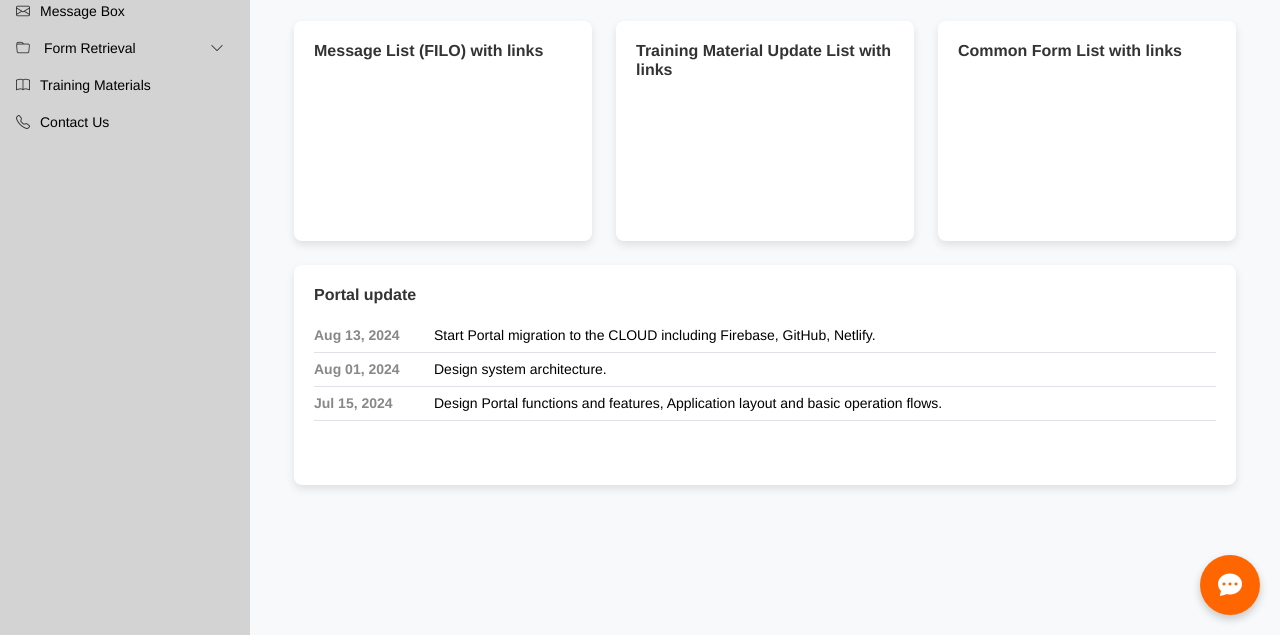
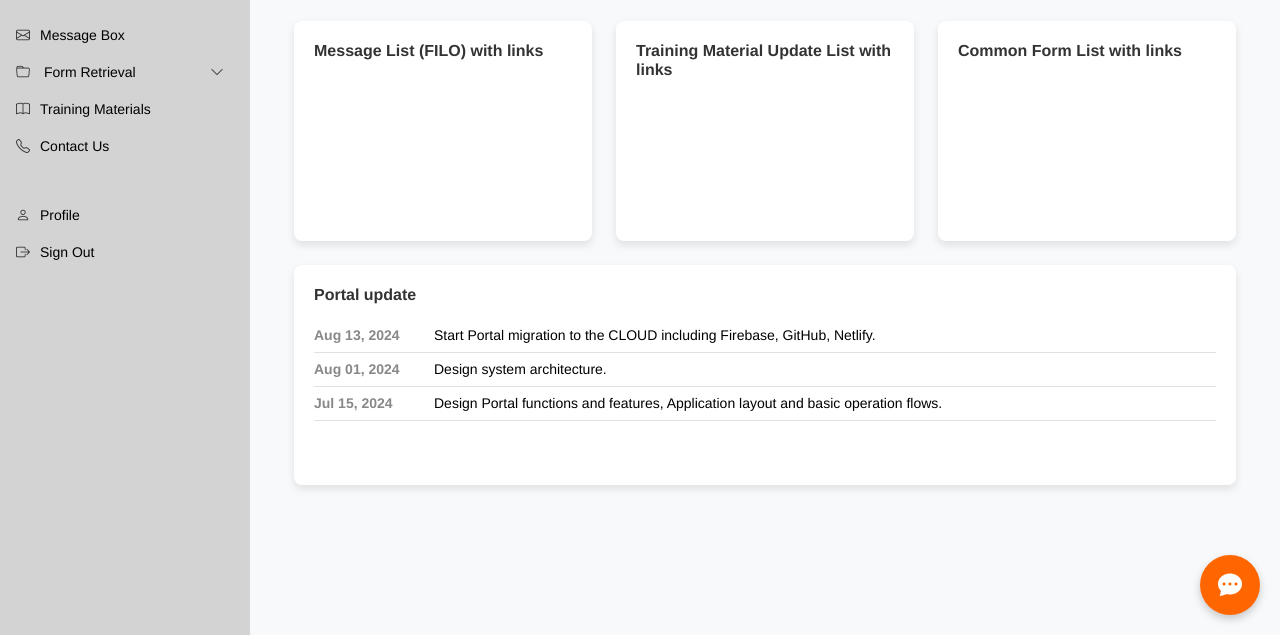
Before and after one commit to nelsonlauhy/agentassist, a plain HTML site: page dashboard.html in a window 1280 px wide. Shown: the part 165-800 px from the top of the page. Drawn offline with nearby package versions, Linux system fonts and the light colour scheme.

Commit message:
refine sidebar

```diff
--- a/sidebar.html
+++ b/sidebar.html
@@ -4,7 +4,7 @@
         <i class="bi bi-person-circle" style="font-size: 60px; color: #333;"></i> <!-- User icon -->
         <h4>Nelson Lau</h4>
     </div>
-    <ul class="nav nav-pills flex-column mb-auto">
+    <ul class="nav nav-pills flex-column mb-auto"><br>
         <li class="nav-item">
             <a href="#" class="nav-link">
                 <i class="bi bi-envelope"></i> Message Box
@@ -32,8 +32,18 @@
         <li class="nav-item">
             <a href="#" class="nav-link"><i class="bi bi-book"></i> Training Materials</a>
         </li>
+        <li class="nav-item mb-2"> <!-- Added margin-bottom to create space before the next section -->
+            <a href="#" class="nav-link"><i class="bi bi-telephone"></i> Contact Us</a>
+        </li>
+
+
+    </ul>
+    <ul class="nav nav-pills flex-column mb-auto"><br>
         <li class="nav-item">
-            <a href="#" class="nav-link"><i class="bi bi-telephone"></i> Contact Us</a>
+            <a href="#" class="nav-link"><i class="bi bi-person"></i> Profile</a>
+        </li>
+        <li class="nav-item">
+            <a href="#" class="nav-link"><i class="bi bi-box-arrow-right"></i> Sign Out</a>
         </li>
     </ul>
 </div>
```
